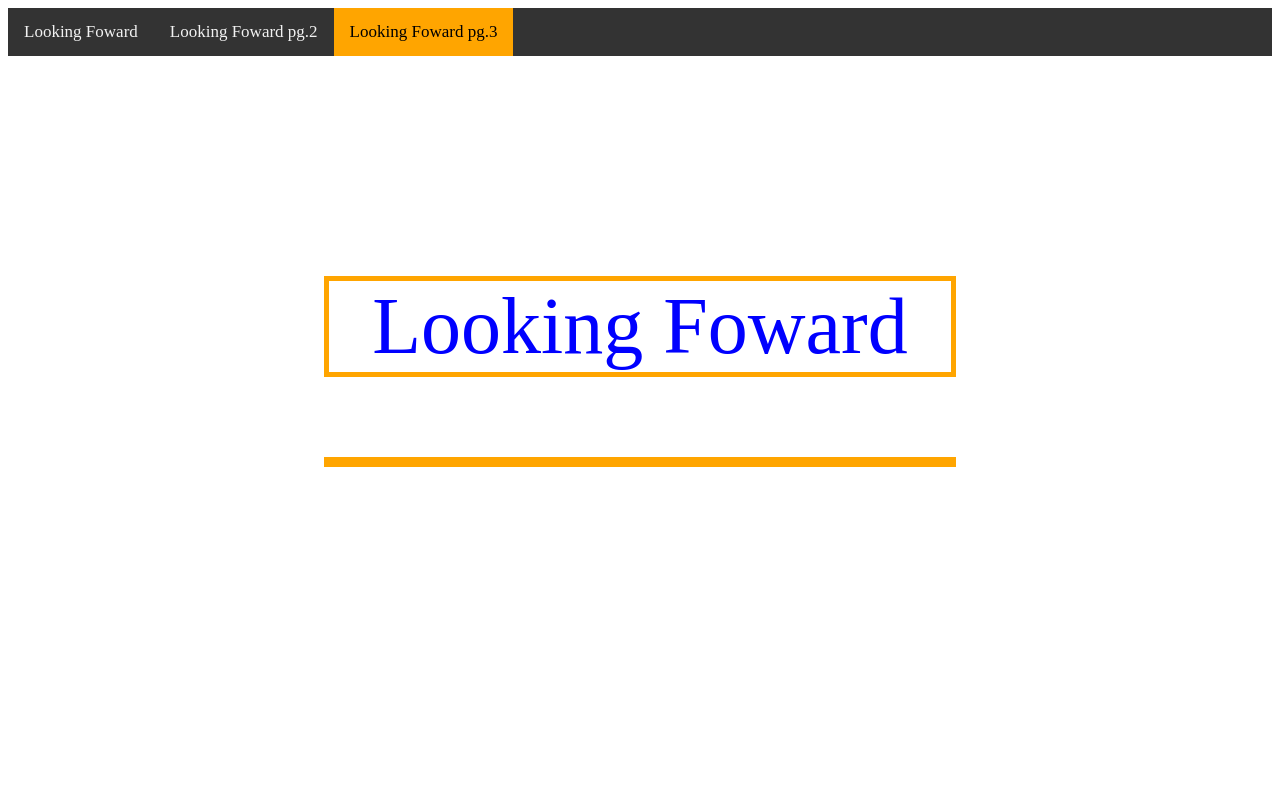
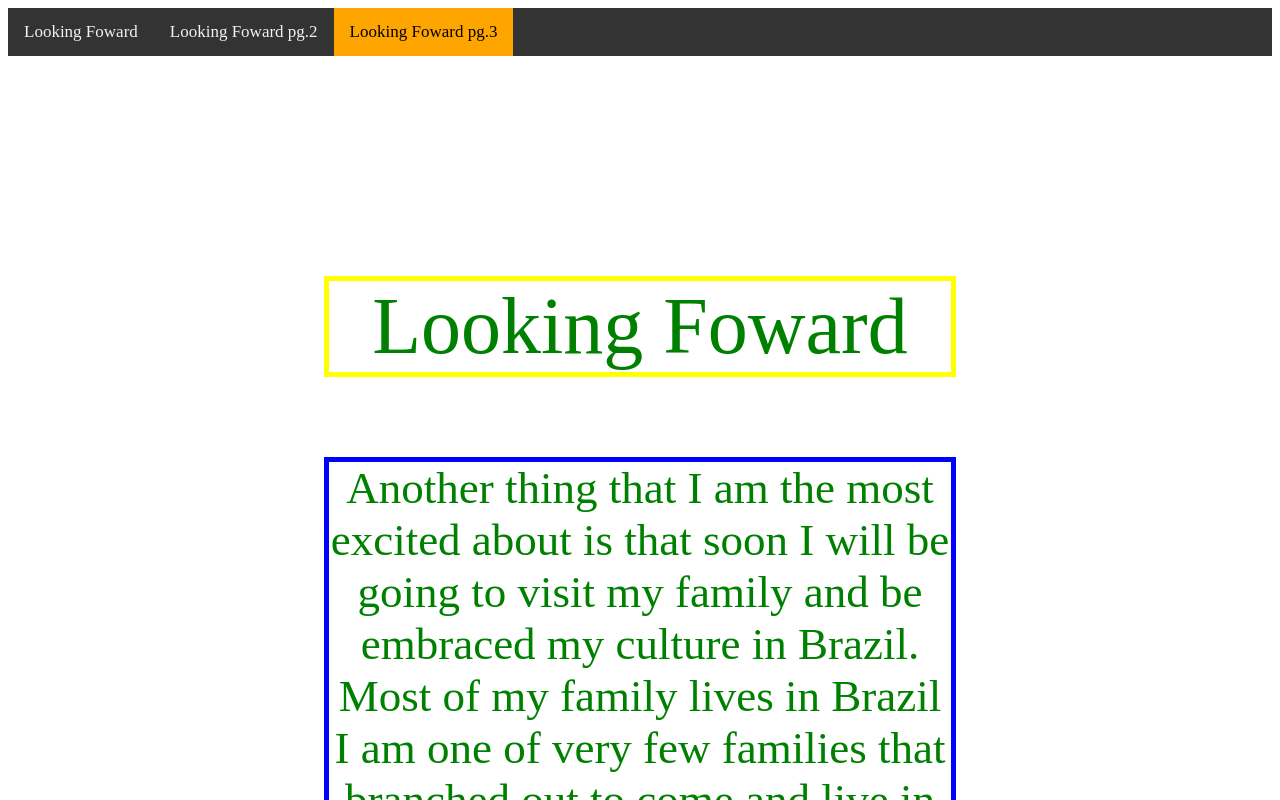
Before and after one commit to IsaacTDaSilva/Looking-Foward, a plain HTML site: page Page2.html in a window 1280 px wide. Shown: the top 800 px of the page. Drawn offline with Linux system fonts and the light colour scheme.

Commit message:
Update Page2.html

```diff
--- a/Page2.html
+++ b/Page2.html
@@ -16,12 +16,12 @@
 
     <div class="text-content home-text-content">
 
-        <p style="color:Blue;background-color:#ffffff00;border:5px solid Orange;font-size:80px;">
+        <p style="color:Green;background-color:#ffffff00;border:5px solid Yellow;font-size:80px;">
        Looking Foward
         </p>
 
-        <p style="color:White;background-color:#ffffff00;border:5px solid Orange;font-size:45px;">
-
+        <p style="color:Green;background-color:#ffffff00;border:5px solid Blue;font-size:45px;">
+          Another thing that I am the most excited about is that soon I will be going to visit my family and be embraced my culture in Brazil. Most of my family lives in Brazil I am one of very few families that branched out to come and live in North America. I am excited to experience the Music, events and especially the food because I love Brazilian cuisine, and I can't wait to experience all of this for myself when I visit there and hopefully I will be able to soon.
         </p>
 
 
```
